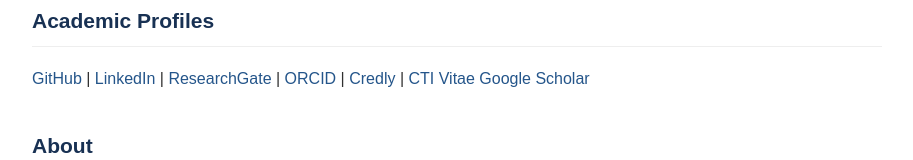
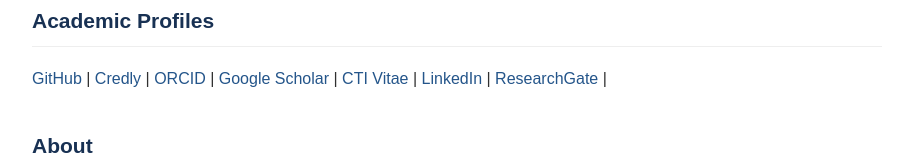
Before and after one commit to JhohanJC/JhohanJC.github.io, a plain HTML site: page index.html in a window 1280 px wide. Shown: the part 282-442 px from the top of the page, without its empty margins (183-1096 px from the left). Drawn offline with Linux system fonts and the light colour scheme.

Commit message:
Update 4

```diff
--- a/index.html
+++ b/index.html
@@ -108,12 +108,12 @@
         <h2>Academic Profiles</h2>
         <p>
             <a href="https://github.com/JhohanJC" target="_blank" rel="noopener">GitHub</a> |
+            <a href="https://www.credly.com/users/jhohan.jc" target="_blank" rel="noopener">Credly</a> |
+            <a href="https://orcid.org/0000-0002-3928-3816" target="_blank" rel="noopener">ORCID</a> |
+            <a href="https://scholar.google.com/citations?hl=es&user=8TU4l4wAAAAJ" target="_blank" rel="noopener">Google Scholar</a> |
+            <a href="https://ctivitae.concytec.gob.pe/appDirectorioCTI/VerDatosInvestigador.do?id_investigador=175487" target="_blank" rel="noopener">CTI Vitae</a> |
             <a href="https://www.linkedin.com/in/jhohanjc/" target="_blank" rel="noopener">LinkedIn</a> |
             <a href="https://www.researchgate.net/profile/Jhohan-Jancco-Chara" target="_blank" rel="noopener">ResearchGate</a> |
-            <a href="https://orcid.org/0000-0002-3928-3816" target="_blank" rel="noopener">ORCID</a> |
-            <a href="https://www.credly.com/users/jhohan.jc" target="_blank" rel="noopener">Credly</a> |
-            <a href="https://ctivitae.concytec.gob.pe/appDirectorioCTI/VerDatosInvestigador.do?id_investigador=175487" target="_blank" rel="noopener">CTI Vitae</a>
-            <a href="https://scholar.google.com/citations?hl=es&user=8TU4l4wAAAAJ" target="_blank" rel="noopener">Google Scholar</a>
         </p>
     </section>
 
```
